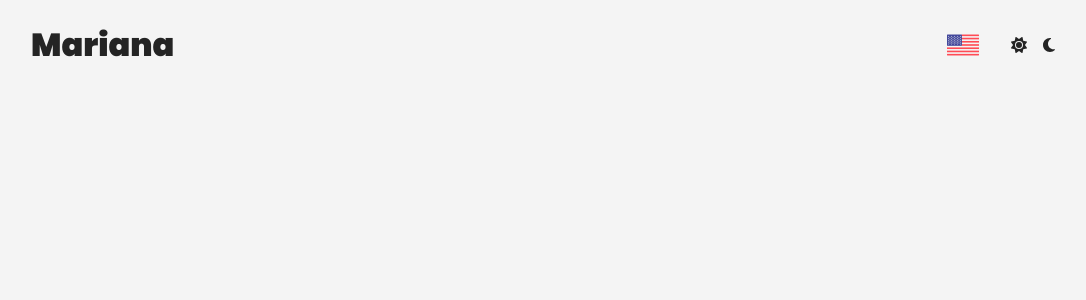
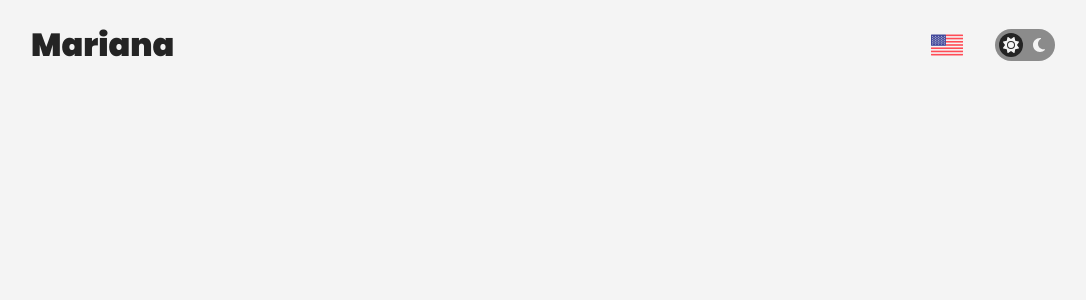
Before and after one commit to marialmeida1/web-portfolio-marialmeida1, a Next.js app: page / in a window 1280 px wide. Shown: the top 300 px of the page, without its empty margins (97-1183 px from the left). Built offline with nearby package versions, Linux system fonts and the light colour scheme.

Commit message:
feat: css adicionado no toggle

```diff
--- a/app/components/commons/ToggleTheme.module.css
+++ b/app/components/commons/ToggleTheme.module.css
@@ -1,10 +1,27 @@
 .toggletheme {
     display: flex;
     flex-direction: row;
-    gap: 1rem;
+    gap: 0.25rem;
     list-style: none;
     margin: 0px;
-    padding: 0px;
+    padding: 0.25rem 0.25rem;
     justify-content: center;
     align-items: center;
+    background-color: color-mix(in srgb, var(--font-color) 50%, transparent);
+    border-radius: 1rem;
+    color: var(--bg-color);
 }
+
+.toggletheme li {
+    width: 1.5rem;
+    height: 1.5rem;
+    border-radius: 1rem;
+    display: flex;
+    align-items: center;
+    justify-content: center;
+
+}
+
+.toggletheme__select {
+    background: var(--font-color);
+}
--- a/app/components/commons/ToggleTheme.tsx
+++ b/app/components/commons/ToggleTheme.tsx
@@ -9,7 +9,7 @@ import { faMoon, faSun } from '@fortawesome/free-solid-svg-icons';
 export default function ToggleTheme() {
     return (
         <ul className={style.toggletheme}>
-            <li><FontAwesomeIcon icon={faSun} /></li>
+            <li className={style.toggletheme__select}><FontAwesomeIcon icon={faSun} /></li>
             <li><FontAwesomeIcon icon={faMoon} /></li>
         </ul>
     )
```
